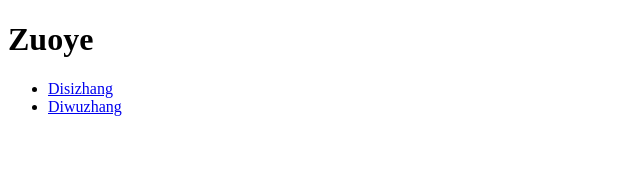
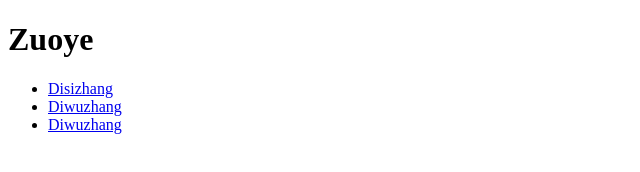
Before and after one commit to Black55Kai/Black55Kai.github.io, a plain HTML site: page index.html in a window 1280 px wide. Shown: the whole page, without its empty margins (0-640 px from the left). Drawn offline with Linux system fonts and the light colour scheme.

Commit message:
Update index.html

```diff
--- a/index.html
+++ b/index.html
@@ -13,6 +13,9 @@
       <li>
         <a href="https://black55kai.github.io/wangye2/wangye2.html">Diwuzhang</a>
       </1i>
+      <li>
+        <a href="https://black55kai.github.io/wangye2/wangye2.html">Diwuzhang</a>
+      </1i>
    </ul>
 </body>
 </html>
```
